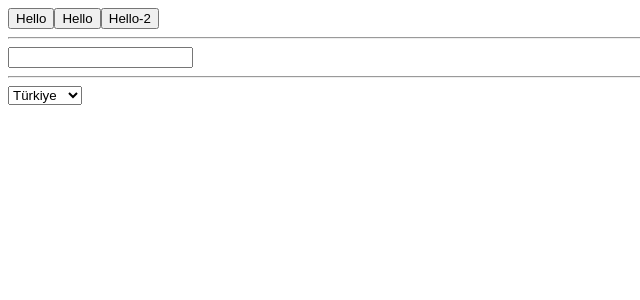
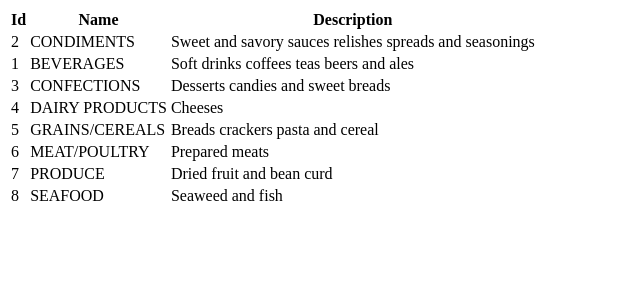
Before and after one commit to yakintech/turkcell-react-tutorial-4, a React (Create React App) app: page / in a window 1280 px wide. Shown: the top 300 px of the page, without its empty margins (0-640 px from the left). Built offline with nearby package versions, Linux system fonts and the light colour scheme.

Commit message:
Add JsxObjectArray component and categories data; update App to render new component

```diff
--- a/src/App.jsx
+++ b/src/App.jsx
@@ -1,9 +1,8 @@
-import JsxEvents from "./jsxSamples/JsxEvents";
-import OneWayBinding from "./jsxSamples/OneWayBinding";
+import JsxObjectArray from "./jsxSamples/JsxObjectArray";
 
 function App() {
   return <>
-    <JsxEvents />
+    <JsxObjectArray/>
   </>
 }
 
--- /dev/null
+++ b/src/data/categoriesData.js
@@ -0,0 +1,42 @@
+export const categoriesData = [
+    {
+        "id": 2,
+        "description": "Sweet and savory sauces relishes spreads and seasonings",
+        "name": "Condiments"
+    },
+    {
+        "id": 1,
+        "description": "Soft drinks coffees teas beers and ales",
+        "name": "Beverages"
+    },
+    {
+        "id": 3,
+        "description": "Desserts candies and sweet breads",
+        "name": "Confections"
+    },
+    {
+        "id": 4,
+        "description": "Cheeses",
+        "name": "Dairy Products"
+    },
+    {
+        "id": 5,
+        "description": "Breads crackers pasta and cereal",
+        "name": "Grains/Cereals"
+    },
+    {
+        "id": 6,
+        "description": "Prepared meats",
+        "name": "Meat/Poultry"
+    },
+    {
+        "id": 7,
+        "description": "Dried fruit and bean curd",
+        "name": "Produce"
+    },
+    {
+        "id": 8,
+        "description": "Seaweed and fish",
+        "name": "Seafood"
+    }
+]
--- /dev/null
+++ b/src/jsxSamples/JsxObjectArray.jsx
@@ -0,0 +1,28 @@
+import React from 'react'
+import { categoriesData } from '../data/categoriesData'
+
+function JsxObjectArray() {
+
+    return <>
+        <table>
+            <thead>
+                <tr>
+                    <th>Id</th>
+                    <th>Name</th>
+                    <th>Description</th>
+                </tr>
+            </thead>
+            <tbody>
+                {
+                    categoriesData.map(item => <tr>
+                        <td>{item.id}</td>
+                        <td>{item.name.toUpperCase()}</td>
+                        <td>{item.description}</td>
+                    </tr>)
+                }
+            </tbody>
+        </table>
+    </>
+}
+
+export default JsxObjectArray
```
Also changed, not shown: src/jsxSamples/JsxArray.jsx (added, +16 -0 lines), kurulumlar.txt.
